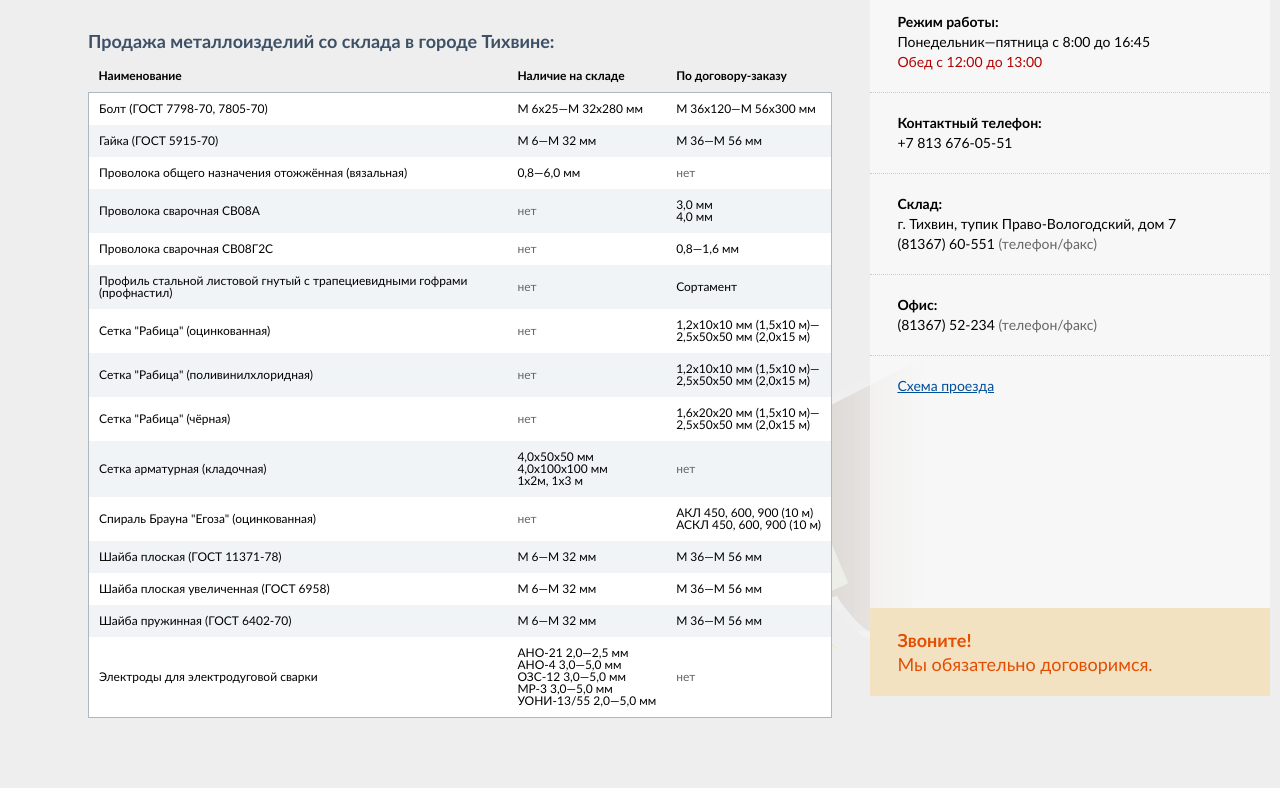
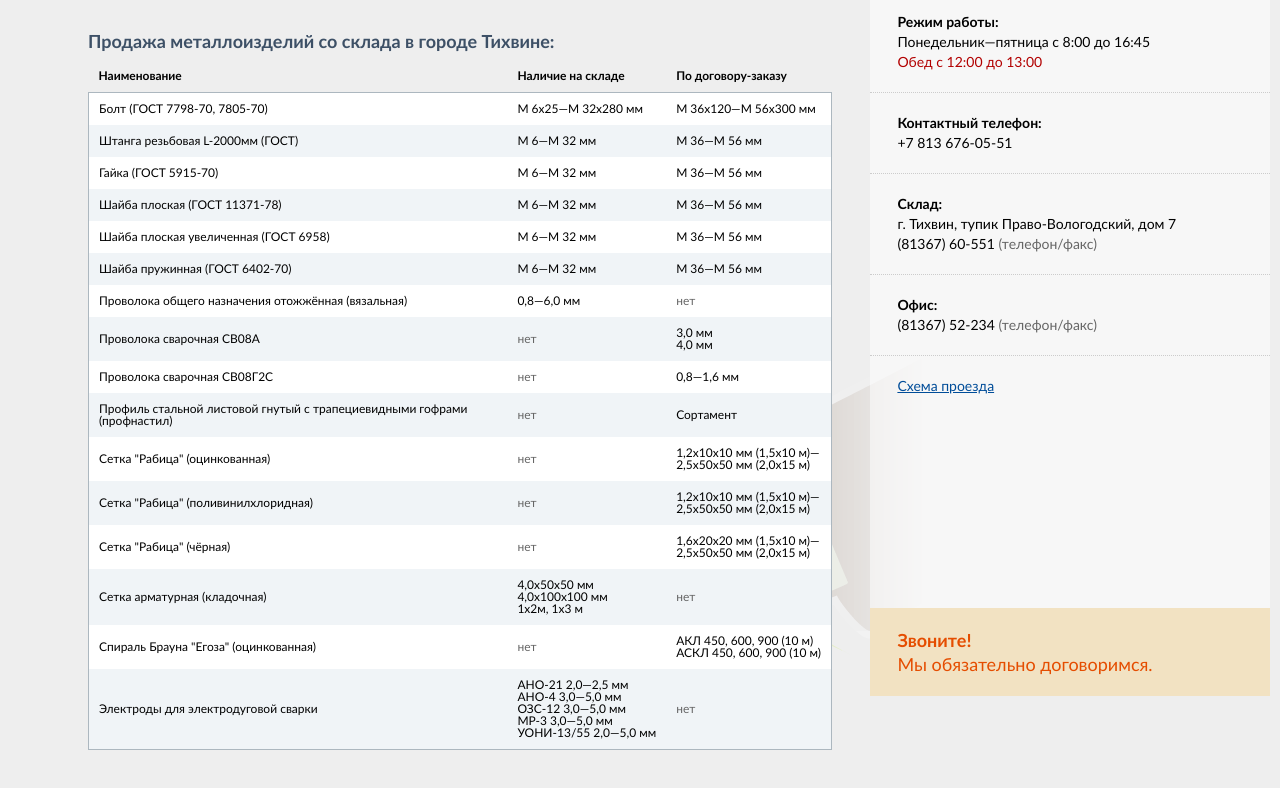
Before and after one commit to tihmet/tihmet-html, a plain HTML site: page g/5.html in a window 1280 px wide. Shown: the part 104-892 px from the top of the page. Drawn offline with Linux system fonts and the light colour scheme.

Commit message:
Updated product range.

```diff
--- a/g/5.html
+++ b/g/5.html
@@ -49,7 +49,27 @@
                                     <td class="last-column nw">М 36х120—М 56х300 мм</td>
                                 </tr>
                                 <tr class="even-row">
+                                    <td class="first-column full-width">Штанга резьбовая L-2000мм (ГОСТ)</td>
+                                    <td class="nw">М 6—М 32 мм</td>
+                                    <td class="last-column nw">М 36—М 56 мм</td>
+                                </tr>
+                                <tr class="odd-row">
                                     <td class="first-column full-width">Гайка (ГОСТ 5915-70)</td>
+                                    <td class="nw">М 6—М 32 мм</td>
+                                    <td class="last-column nw">М 36—М 56 мм</td>
+                                </tr>
+                                <tr class="even-row">
+                                    <td class="first-column full-width">Шайба плоская (ГОСТ 11371-78)</td>
+                                    <td class="nw">М 6—М 32 мм</td>
+                                    <td class="last-column nw">М 36—М 56 мм</td>
+                                </tr>
+                                <tr class="odd-row">
+                                    <td class="first-column full-width">Шайба плоская увеличенная (ГОСТ 6958)</td>
+                                    <td class="nw">М 6—М 32 мм</td>
+                                    <td class="last-column nw">М 36—М 56 мм</td>
+                                </tr>
+                                <tr class="even-row">
+                                    <td class="first-column full-width">Шайба пружинная (ГОСТ 6402-70)</td>
                                     <td class="nw">М 6—М 32 мм</td>
                                     <td class="last-column nw">М 36—М 56 мм</td>
                                 </tr>
@@ -117,22 +137,7 @@
                                         АСКЛ 450, 600, 900 (10 м)
                                     </td>
                                 </tr>
-                                <tr class="even-row">
-                                    <td class="first-column full-width">Шайба плоская (ГОСТ 11371-78)</td>
-                                    <td class="nw">М 6—М 32 мм</td>
-                                    <td class="last-column nw">М 36—М 56 мм</td>
-                                </tr>
-                                <tr class="odd-row">
-                                    <td class="first-column full-width">Шайба плоская увеличенная (ГОСТ 6958)</td>
-                                    <td class="nw">М 6—М 32 мм</td>
-                                    <td class="last-column nw">М 36—М 56 мм</td>
-                                </tr>
-                                <tr class="even-row">
-                                    <td class="first-column full-width">Шайба пружинная (ГОСТ 6402-70)</td>
-                                    <td class="nw">М 6—М 32 мм</td>
-                                    <td class="last-column nw">М 36—М 56 мм</td>
-                                </tr>
-                                <tr class="last-row odd-row">
+                                <tr class="last-row even-row">
                                     <td class="first-column full-width">Электроды для электродуговой сварки</td>
                                     <td class="nw">
                                         АНО-21 2,0—2,5 мм<br />
```
Also changed, not shown: g/1.html (+3 -3 lines), g/2.html (+10 -2 lines).
